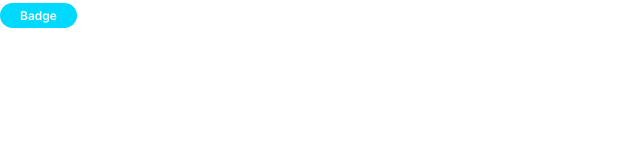
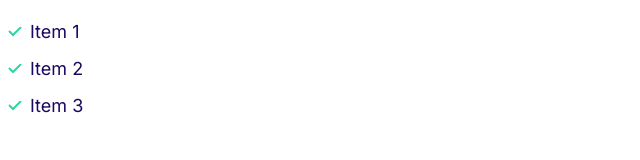
Before and after one commit to abdulrahman-b-h/moshify, a plain HTML site: page index.html in a window 1280 px wide. Shown: the whole page, without its empty margins (0-640 px from the left). Drawn offline with Linux system fonts and the light colour scheme.

Commit message:
Add List styles.

```diff
--- a/css/styles.css
+++ b/css/styles.css
@@ -119,3 +119,33 @@ a {
     font-size: 1.2rem;
   }
 }
+
+/*///////////////////////*/
+
+/*Lists*/
+.list {
+  list-style: none;
+  padding-left: 0;
+  color: var(--color-headings);
+}
+
+.list--inline .list__item {
+  display: inline-block;
+  margin-right: 2rem;
+}
+
+.list--tick {
+  list-style-image: url(../images/tick.svg);
+  padding-left: 3rem;
+}
+
+.list--tick .list__item {
+  padding-left: 0.5rem;
+  margin-bottom: 1rem;
+}
+
+@media screen and (min-width: 1024px) {
+  .list--tick .list__item {
+    padding-left: 0;
+  }
+}
--- a/index.html
+++ b/index.html
@@ -14,7 +14,11 @@
 
 
 <body>
-    <span class="badge badge--secondary badge--small">Badge</span>
+    <ul class="list list--tick">
+        <li class="list__item">Item 1</li>
+        <li class="list__item">Item 2</li>
+        <li class="list__item">Item 3</li>
+    </ul>
 </body>
 
 </html>
```
Also changed, not shown: components/lists.html (added, +5 -0 lines), images/tick.svg (added).
